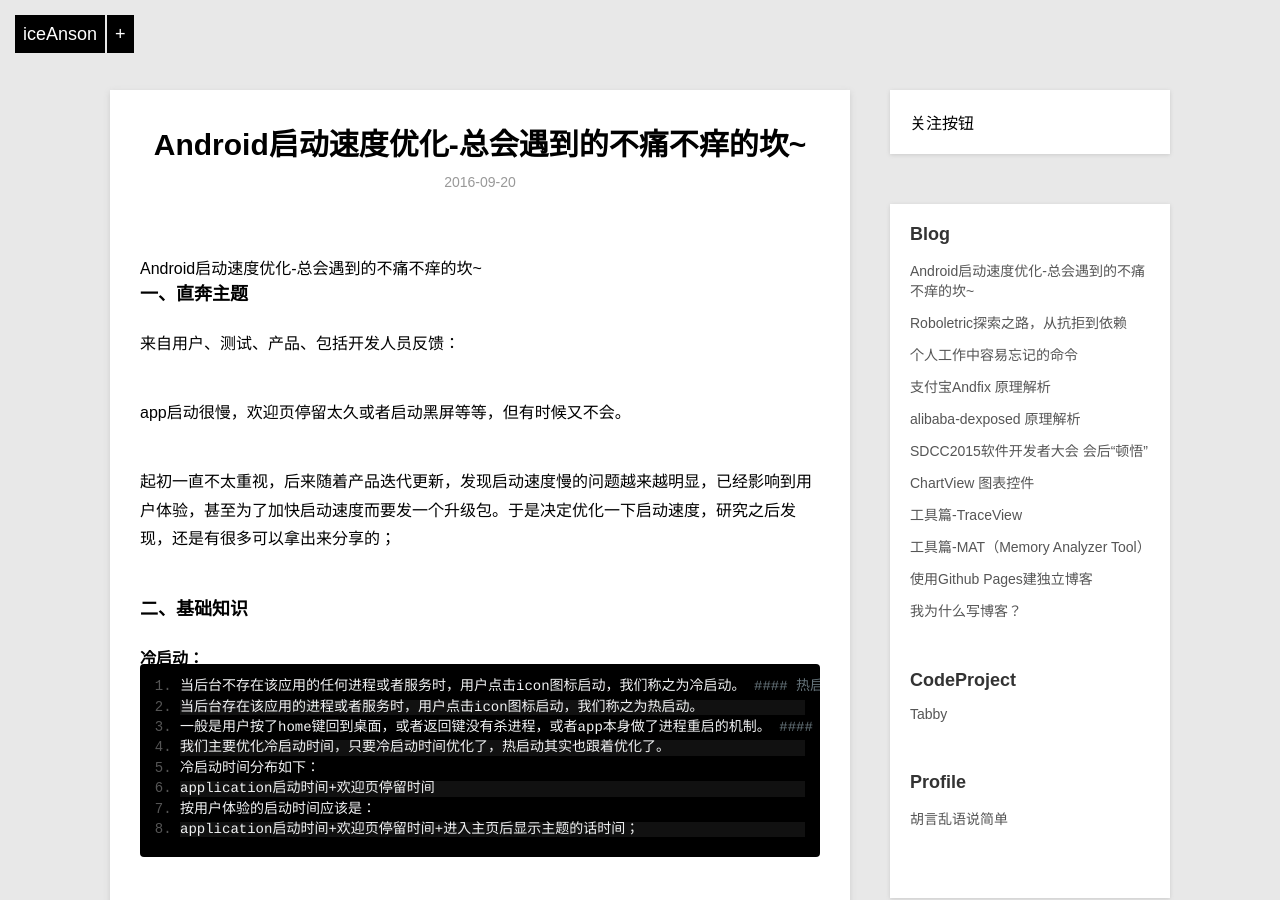
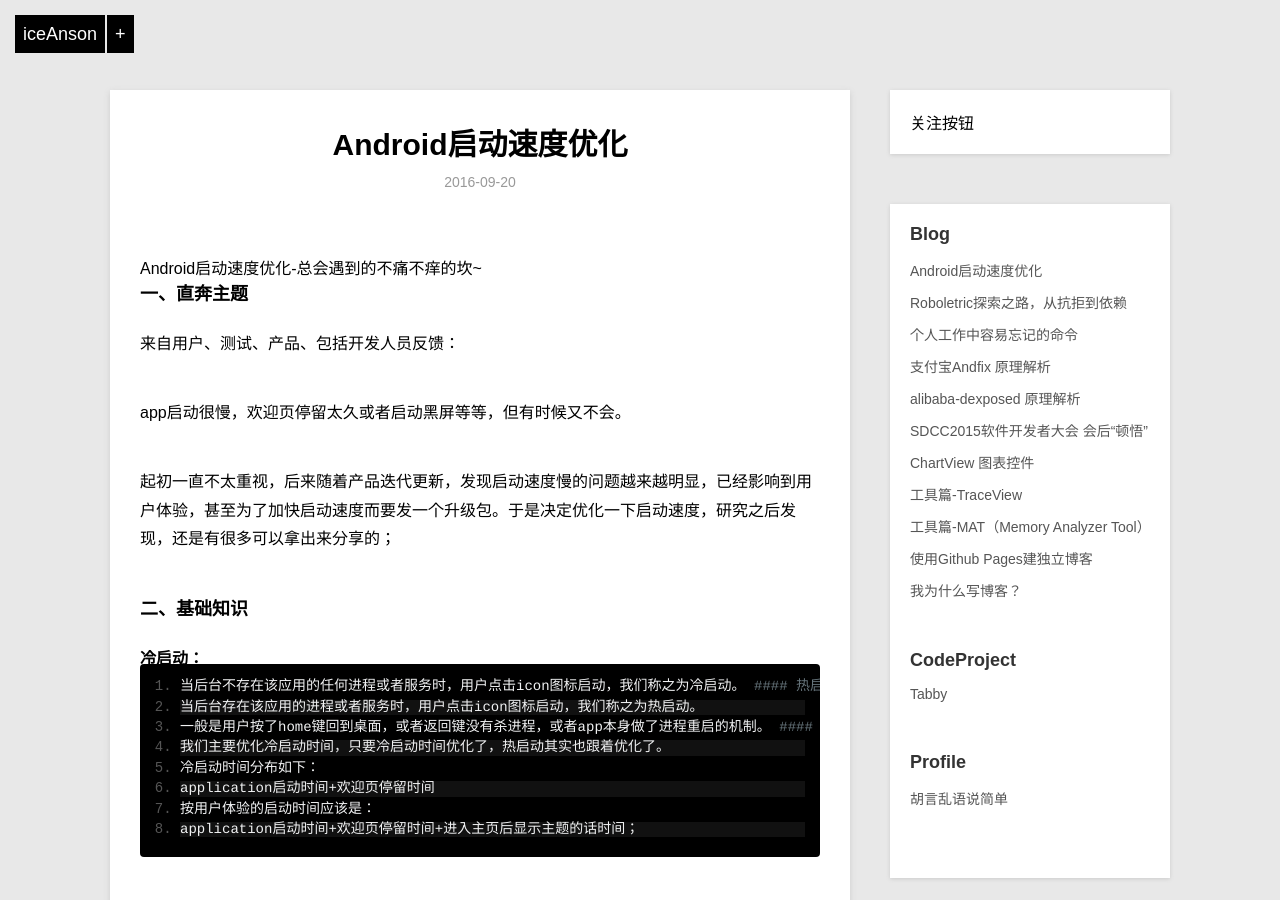
Before and after one commit to iceAnson/iceAnson.github.io, a Jekyll site: the page built from _posts/blog/2016-09-20-Android启动速度-总会遇到的不痛不痒的坎.md, in a window 1280 px wide and 900 px high. Built offline with Jekyll 4.4.1, drawn with Linux system fonts in a browser that asks for light colours; Markdown is read by kramdown in place of the engine named in the settings; comment, search, counter and statistics services are not loaded.

Commit message:
modify blog

```diff
--- a/_posts/blog/2016-09-20-Android启动速度-总会遇到的不痛不痒的坎.md
+++ b/_posts/blog/2016-09-20-Android启动速度-总会遇到的不痛不痒的坎.md
@@ -1,7 +1,7 @@
 ---
 layout: post
-title: Android启动速度优化-总会遇到的不痛不痒的坎~
-description:
+title: Android启动速度优化
+description: 总会遇到的不痛不痒的坎~
 category: blog
 ---
 
```
Also changed, not shown: _posts/blog/2016-09-20-拨云见雾-Android模块间的代码级解耦实现.md (added, +8 -0 lines).
